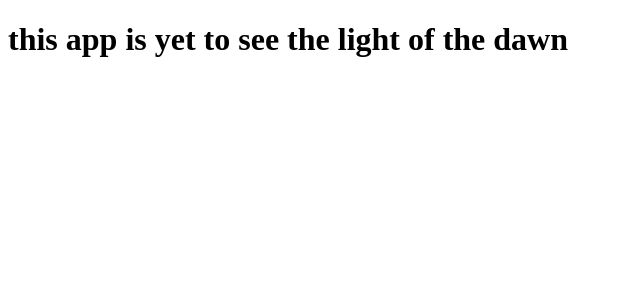
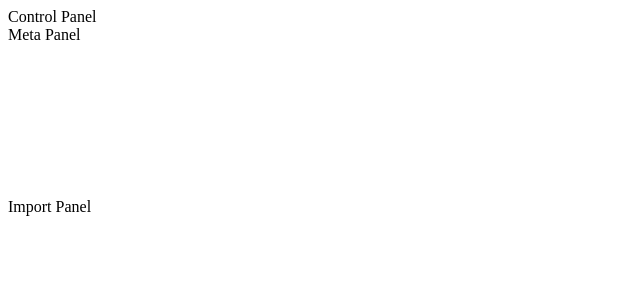
Before and after one commit to cosmicsplendor/texture-atlas-generator-gui, a React app: page / in a window 1280 px wide. Shown: the top 300 px of the page, without its empty margins (0-640 px from the left). Built offline with nearby package versions, Linux system fonts and the light colour scheme; the HTML template or start-up script is replaced by a standard one.

Commit message:
Create the app layout

```diff
--- /dev/null
+++ b/src/components/App.js
@@ -0,0 +1,17 @@
+import Canvas from "./Canvas"
+import SidePanel from "./SidePanel"
+import ImportPanel from "./ImportPanel"
+
+const  App = () => {
+    return (
+        <div>
+            <div>
+                <SidePanel />
+                <Canvas />
+            </div>
+            <ImportPanel />
+        </div>
+    )
+}
+
+export default App
--- /dev/null
+++ b/src/components/Canvas.js
@@ -0,0 +1,5 @@
+export default () => {
+    return (
+        <canvas />
+    )
+}
--- /dev/null
+++ b/src/components/ImportPanel/index.js
@@ -0,0 +1,5 @@
+export default () => {
+    return (
+        <div>Import Panel</div>
+    )
+}
--- /dev/null
+++ b/src/components/SidePanel/ControlPanel.js
@@ -0,0 +1,7 @@
+export default () => {
+    return (
+        <div>
+            Control Panel
+        </div>
+    )
+}
--- /dev/null
+++ b/src/components/SidePanel/MetaPanel.js
@@ -0,0 +1,7 @@
+export default () => {
+    return (
+        <div>
+            Meta Panel
+        </div>
+    )
+}
--- /dev/null
+++ b/src/components/SidePanel/index.js
@@ -0,0 +1,11 @@
+import ControlPanel from "./ControlPanel"
+import MetaPanel from "./MetaPanel"
+
+export default () => {
+    return (
+        <div>
+            <ControlPanel />
+            <MetaPanel />
+        </div>
+    )
+}
--- a/src/index.js
+++ b/src/index.js
@@ -1,10 +1,22 @@
-import React from "react"
+import { createContext } from "react"
 import reactDOM from "react-dom"
 
-const  App = () => {
+import App from "./components/app"
+
+const AppContext = createContext()
+
+
+const RootNode = () => {
+
+
     return (
-        <h1> this app is yet to see the light of the dawn </h1>
+        <AppContext.Provider value={null} >
+            <App />
+        </AppContext.Provider>
     )
 }
 
-reactDOM.render(<App />, document.querySelector("#app"))
+
+reactDOM.render(<RootNode />, document.querySelector("#app"))
+
+export default AppContext
--- a/webpack.config.js
+++ b/webpack.config.js
@@ -1,4 +1,6 @@
 const path = require("path")
+const webpack = require("webpack")
+
 module.exports = {
     entry: "/src/index.js",
     output: {
@@ -32,7 +34,11 @@ module.exports = {
             }
         ]
     },
-    plugins: [],
+    plugins: [
+        new webpack.ProvidePlugin({
+            React: "react"
+        })
+    ],
     devtool: "source-map",
     devServer: {
         port: 3000,
```
Also changed, not shown: src/components/ImportPanel/ImportedImage.js (added), src/utils/packer/index.js (renamed from src/packer/index.js).
